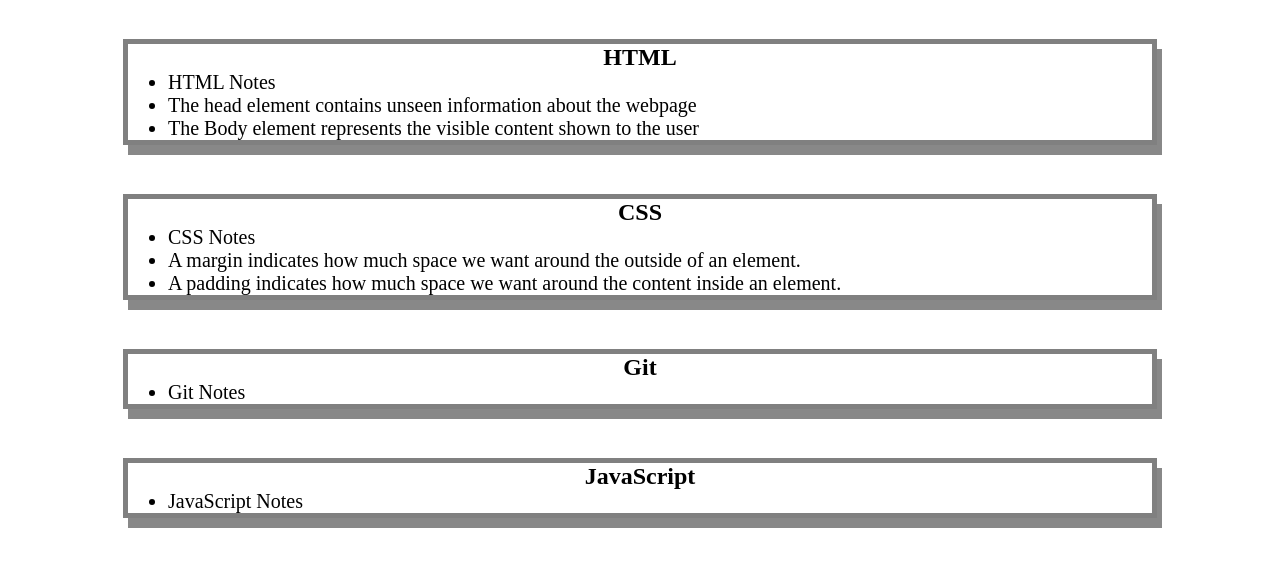
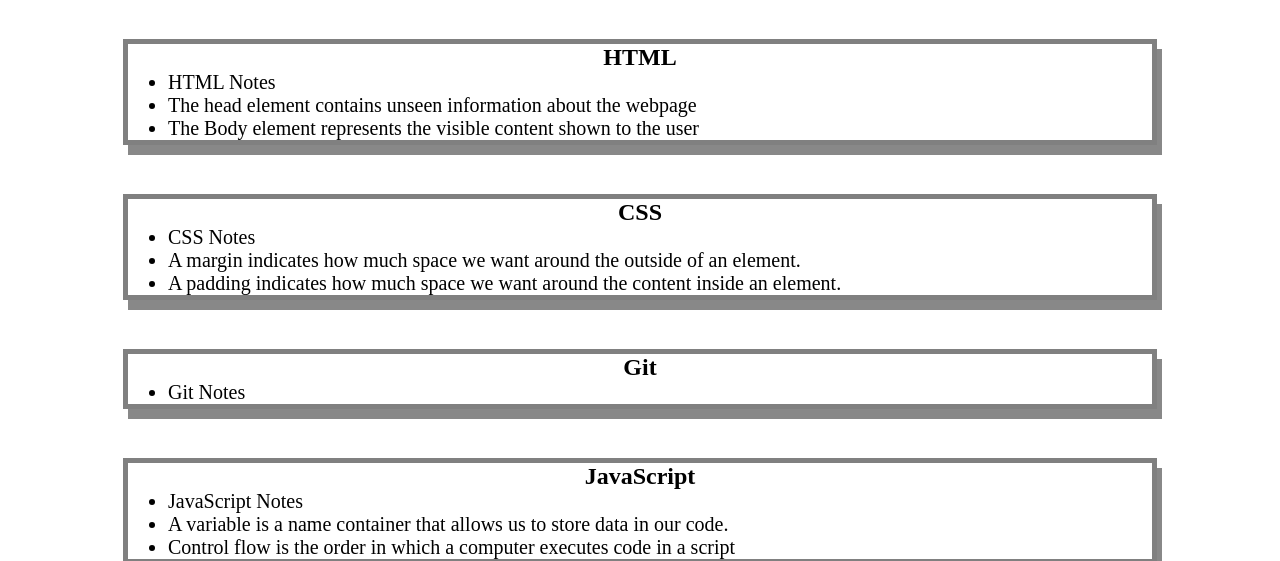
Before and after one commit to emilygknight/prework-study-guide, a plain HTML site: page index.html in a window 1280 px wide. Shown: the part 130-691 px from the top of the page. Drawn offline with Linux system fonts and the light colour scheme.

Commit message:
js notes

```diff
--- a/index.html
+++ b/index.html
@@ -43,6 +43,8 @@
 <h2>JavaScript</h2>
 <ul>
   <li>JavaScript Notes</li>
+  <li>A variable is a name container that allows us to store data in our code.</li>
+  <li>Control flow is the order in which a computer executes code in a script</li>
 </ul>
    </section>
     </main>
```
